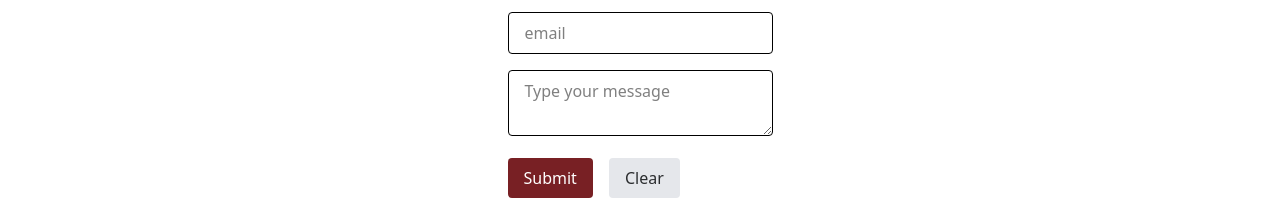
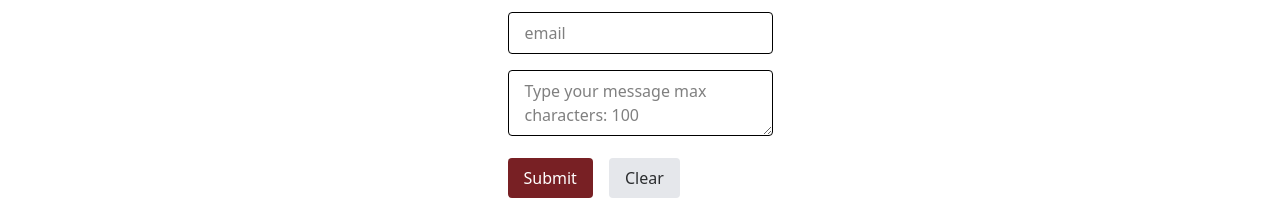
Before and after one commit to jstam2023/cf7-components-intro, a React (Vite) app: page / in a window 1280 px wide. Shown: the part 222-422 px from the top of the page. Built offline with nearby package versions, Linux system fonts and the light colour scheme.

Commit message:
feat: validate text area maxLength: 100

```diff
--- a/src/components/MultiFieldForm.tsx
+++ b/src/components/MultiFieldForm.tsx
@@ -62,9 +62,10 @@ const MultiFieldForm = () => {
                     <div>
                     <textarea
                         name="message"
+                        maxLength={100}
                         value={values.message}
                         onChange={handleChange}
-                        placeholder="Type your message"
+                        placeholder="Type your message max characters: 100"
                         className="w-full px-4 py-2 rounded border"
                         required
                     ></textarea>
```
